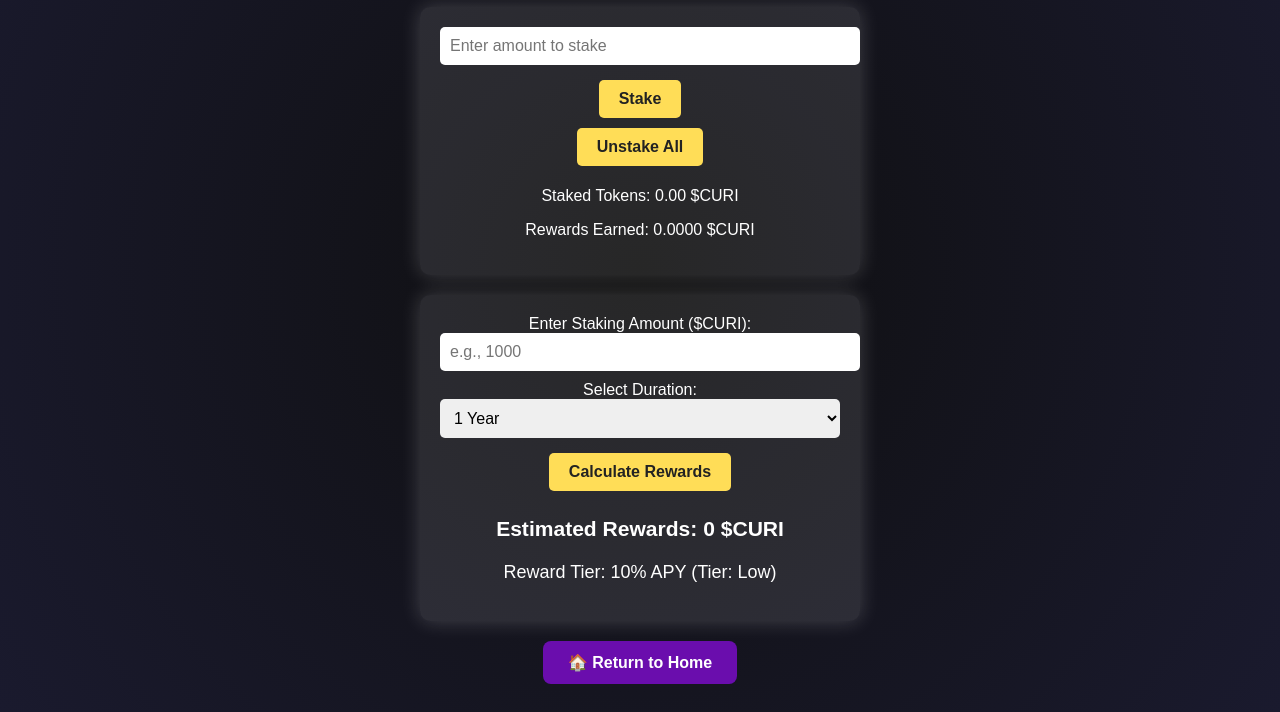
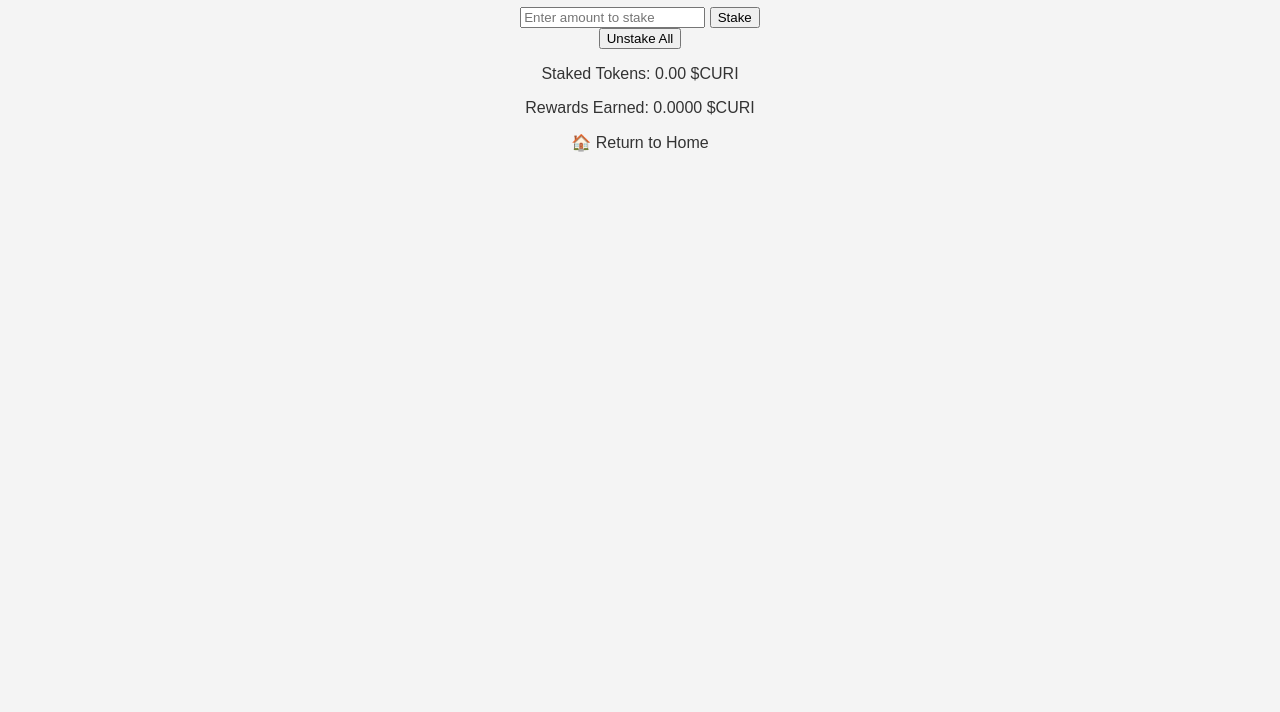
Before and after one commit to CURIocity-AI/CURIocity-AI.github.io, a plain HTML site: page staking.html in a window 1280 px wide. Shown: the part 175-887 px from the top of the page. After the commit the page ends 800 px from the top, so only its background shows below. Drawn offline with Linux system fonts and the light colour scheme.

Commit message:
Update staking.html

```diff
--- a/staking.html
+++ b/staking.html
@@ -100,80 +100,6 @@
             .hamburger {
                 display: flex;
             }
-}       body {
-            font-family: 'Poppins', sans-serif;
-            text-align: center;
-            background: radial-gradient(circle at center, #0f0f0f, #1a1a2e);
-            color: white;
-            padding: 20px;
-            transition: background 0.5s ease-in-out, color 0.5s ease-in-out;
-        }
-
-        .staking-container, .staking-calculator {
-            max-width: 400px;
-            margin: auto;
-            padding: 20px;
-            background: rgba(255, 255, 255, 0.1);
-            border-radius: 10px;
-            box-shadow: 0px 0px 20px rgba(255, 255, 255, 0.2);
-            margin-top: 20px;
-        }
-
-        .staking-container input, .staking-calculator input, .staking-calculator select {
-            padding: 10px;
-            font-size: 16px;
-            border: none;
-            border-radius: 5px;
-            width: 100%;
-            margin-bottom: 10px;
-        }
-
-        .staking-container button, .staking-calculator button {
-            padding: 10px 20px;
-            font-size: 16px;
-            font-weight: bold;
-            background: #ffdd57;
-            color: #222;
-            border: none;
-            border-radius: 5px;
-            cursor: pointer;
-            transition: background 0.3s ease-in-out;
-            margin: 5px 0;
-        }
-
-        .staking-container button:hover, .staking-calculator button:hover {
-            background: #f4c542;
-        }
-
-        .results {
-            margin-top: 15px;
-            font-size: 18px;
-        }
-
-.return-home {
-            display: inline-block;
-            margin-top: 20px;
-            padding: 12px 25px;
-            background: #6a0dad;
-            color: white;
-            font-size: 16px;
-            font-weight: bold;
-            border-radius: 8px;
-            text-decoration: none;
-            transition: background 0.3s ease-in-out, color 0.3s ease-in-out;
-        }
-
-        .return-home:hover {
-            background: #8a2be2;
-        }
-
-        .light-mode .return-home {
-            background: #222;
-            color: white;
-        }
-
-        .light-mode .return-home:hover {
-            background: #444;
         }
     </style>
 </head>
@@ -208,36 +134,18 @@
         <p>Rewards Earned: <span id="stakingRewards">0.0000</span> $CURI</p>
     </div>
 </div>
+<a class="return-home" onclick="returnHome()">🏠 Return to Home</a>
 
-    <!-- APY Calculator Section -->
-    <div class="staking-calculator">
-        <form id="apyForm">
-            <label for="apyInput">Enter Staking Amount ($CURI):</label>
-            <input type="number" id="apyInput" placeholder="e.g., 1000">
-
-            <label for="duration">Select Duration:</label>
-            <select id="duration">
-                <option value="1">1 Month</option>
-                <option value="3">3 Months</option>
-                <option value="6">6 Months</option>
-                <option value="12" selected>1 Year</option>
-            </select>
-
-            <button type="submit">Calculate Rewards</button>
-        </form>
-
-        <div id="results" class="results">
-            <h3>Estimated Rewards: <span id="apyRewards">0</span> $CURI</h3>
-            <p>Reward Tier: <span id="apyTier">10% APY (Tier: Low)</span></p>
-        </div>
-    </div>
-    <a class="return-home" onclick="returnHome()">🏠 Return to Home</a>
 <script>
-        // Variables for Staking
-        let stakedTokens = 0;
-        let stakingRewards = 0;
+    // Hamburger Menu Functionality
+    function toggleMenu() {
+        const navLinks = document.querySelector('.nav-links');
+        navLinks.classList.toggle('active');
+    }
 
     // Staking Functions
+    let stakedTokens = 0;
+
     function stakeTokens(event) {
         event.preventDefault();
         const amount = parseFloat(document.getElementById("stakingInput").value);
@@ -247,18 +155,11 @@
             return;
         }
 
-            if (amount < 1) {
-                alert("The minimum staking amount is 1 $CURI.");
-                return;
-            }
-
         stakedTokens += amount;
         document.getElementById("stakedTokens").innerText = stakedTokens.toFixed(2);
         document.getElementById("stakingInput").value = "";
     }
-        function returnHome() {
-            window.location.href = "index.html";
-        }
+
     function unstakeTokens() {
         if (stakedTokens <= 0) {
             alert("You have no tokens to unstake.");
@@ -267,35 +168,12 @@
 
         alert(`You have unstaked ${stakedTokens.toFixed(2)} $CURI.`);
         stakedTokens = 0;
-            stakingRewards = 0;
         document.getElementById("stakedTokens").innerText = stakedTokens.toFixed(2);
-            document.getElementById("stakingRewards").innerText = stakingRewards.toFixed(4);
     }
 
-        // APY Calculator
-        document.getElementById("apyForm").addEventListener("submit", function (event) {
-            event.preventDefault();
-
-            const stakingAmount = parseFloat(document.getElementById("apyInput").value);
-            const durationMonths = parseInt(document.getElementById("duration").value);
-            const durationYears = durationMonths / 12;
-
-            if (isNaN(stakingAmount) || stakingAmount <= 0) {
-                alert("Please enter a valid staking amount greater than 0.");
-                return;
+    function returnHome() {
+        window.location.href = "index.html";
     }
-
-            let apy = 10; // Default APY
-            if (stakingAmount > 500 && stakingAmount <= 10000) apy = 12;
-            else if (stakingAmount > 10000) apy = 15;
-
-            const estimatedRewards = (stakingAmount * (apy / 100)) * durationYears;
-
-            document.getElementById("apyRewards").innerText = estimatedRewards.toFixed(2);
-            document.getElementById("apyTier").innerText = `${apy}% APY (Tier: ${
-                apy === 10 ? "Low" : apy === 12 ? "Medium" : "High"
-            })`;
-        });
 </script>
 </body>
 </html>
```
Lines whose indentation alone changed are shown as unchanged.
